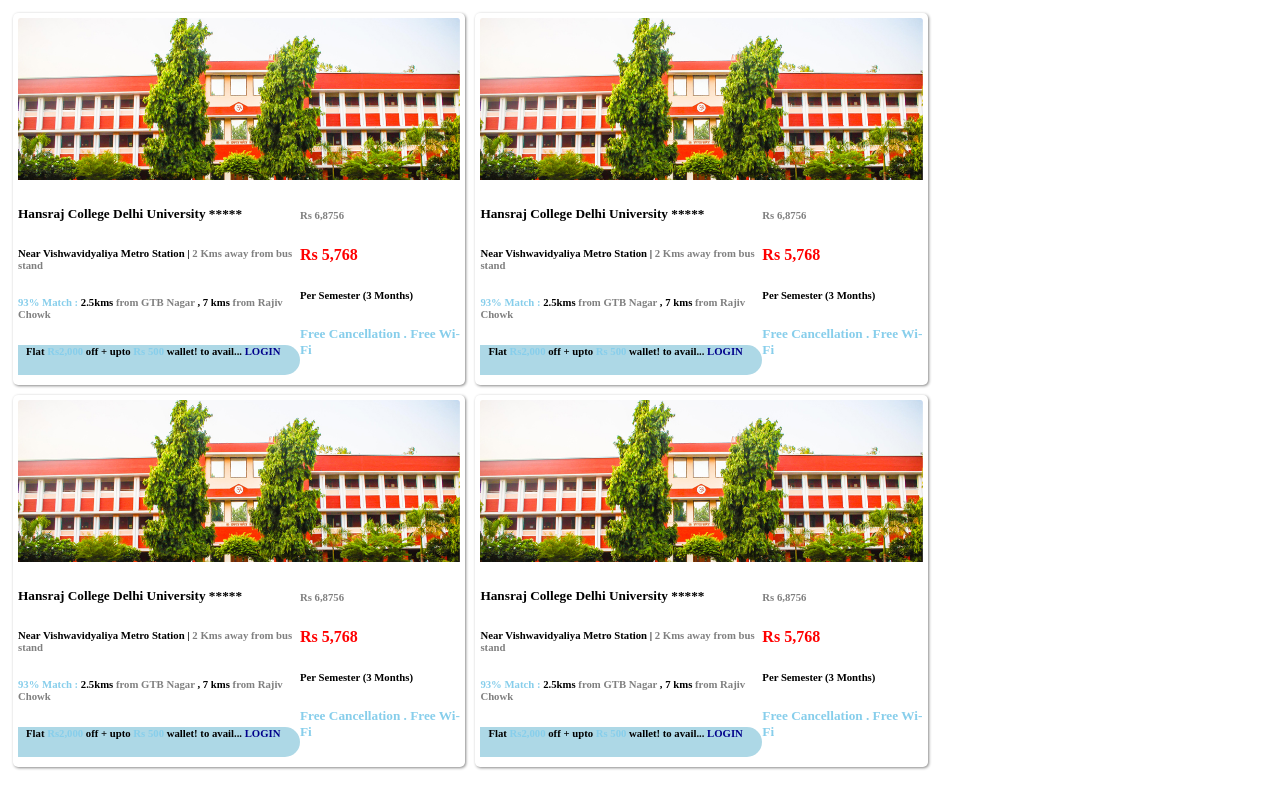
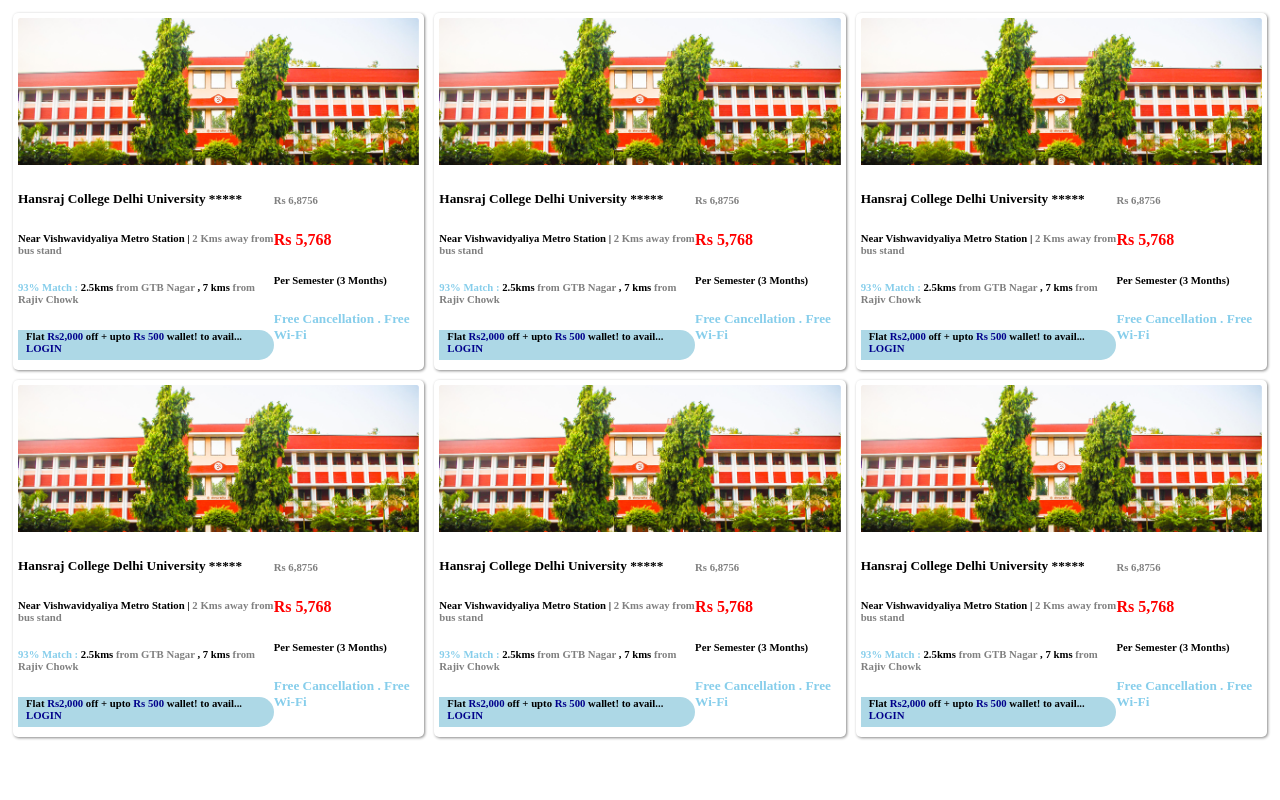
Before and after one commit to Aakash-kumar-123/collegedunia, a plain HTML site: page index.html in a window 1280 px wide. Drawn offline with Linux system fonts and the light colour scheme.

Commit message:
new modification in cards design

```diff
--- a/index.html
+++ b/index.html
@@ -15,7 +15,7 @@
 	<h6>Near Vishwavidyaliya Metro Station |<span class="grey_text"> 2 Kms away from bus stand</span> </h6>
 	<h6><span class="blue_text">93% Match :</span> 2.5kms <span class="grey_text">from GTB Nagar</span> , 7 kms <span class="grey_text">from Rajiv Chowk</span></h6>
 	<div class="light_strip">
-		<h6>Flat <span class="blue_text">Rs2,000</span> off + upto <span class="blue_text">Rs 500</span> wallet! to avail... <span class="darkblue_text">LOGIN</span></h6>
+		<h6>Flat <span class="darkblue_text">Rs2,000</span> off + upto <span class="darkblue_text">Rs 500</span> wallet! to avail... <span class="darkblue_text">LOGIN</span></h6>
 	</div>
 	</div>
 	<div>
@@ -34,7 +34,26 @@
 	<h6>Near Vishwavidyaliya Metro Station |<span class="grey_text"> 2 Kms away from bus stand</span> </h6>
 	<h6><span class="blue_text">93% Match :</span> 2.5kms <span class="grey_text">from GTB Nagar</span> , 7 kms <span class="grey_text">from Rajiv Chowk</span></h6>
 	<div class="light_strip">
-		<h6>Flat <span class="blue_text">Rs2,000</span> off + upto <span class="blue_text">Rs 500</span> wallet! to avail... <span class="darkblue_text">LOGIN</span></h6>
+		<h6>Flat <span class="darkblue_text">Rs2,000</span> off + upto <span class="darkblue_text">Rs 500</span> wallet! to avail... <span class="darkblue_text">LOGIN</span></h6>
+	</div>
+	</div>
+	<div>
+		<h6 class="grey_text">Rs 6,8756</h6>
+		<h4 class="red_text">Rs 5,768</h4>
+		<h6>Per Semester (3 Months)</h6>
+		<h5 class="blue_text">Free Cancellation . Free Wi-Fi</h5>
+	</div>
+	</div>
+</div>
+<div class="card_design">
+	<img src="./college.jpg">
+	<div class="adjacent_text">
+	<div>
+	<h5>Hansraj College Delhi University <span>*****</span></h5>
+	<h6>Near Vishwavidyaliya Metro Station |<span class="grey_text"> 2 Kms away from bus stand</span> </h6>
+	<h6><span class="blue_text">93% Match :</span> 2.5kms <span class="grey_text">from GTB Nagar</span> , 7 kms <span class="grey_text">from Rajiv Chowk</span></h6>
+	<div class="light_strip">
+		<h6>Flat <span class="darkblue_text">Rs2,000</span> off + upto <span class="darkblue_text">Rs 500</span> wallet! to avail... <span class="darkblue_text">LOGIN</span></h6>
 	</div>
 	</div>
 	<div>
@@ -55,7 +74,7 @@
 	<h6>Near Vishwavidyaliya Metro Station |<span class="grey_text"> 2 Kms away from bus stand</span> </h6>
 	<h6><span class="blue_text">93% Match :</span> 2.5kms <span class="grey_text">from GTB Nagar</span> , 7 kms <span class="grey_text">from Rajiv Chowk</span></h6>
 	<div class="light_strip">
-		<h6>Flat <span class="blue_text">Rs2,000</span> off + upto <span class="blue_text">Rs 500</span> wallet! to avail... <span class="darkblue_text">LOGIN</span></h6>
+		<h6>Flat <span class="darkblue_text">Rs2,000</span> off + upto <span class="darkblue_text">Rs 500</span> wallet! to avail... <span class="darkblue_text">LOGIN</span></h6>
 	</div>
 	</div>
 	<div>
@@ -74,7 +93,7 @@
 	<h6>Near Vishwavidyaliya Metro Station |<span class="grey_text"> 2 Kms away from bus stand</span> </h6>
 	<h6><span class="blue_text">93% Match :</span> 2.5kms <span class="grey_text">from GTB Nagar</span> , 7 kms <span class="grey_text">from Rajiv Chowk</span></h6>
 	<div class="light_strip">
-		<h6>Flat <span class="blue_text">Rs2,000</span> off + upto <span class="blue_text">Rs 500</span> wallet! to avail... <span class="darkblue_text">LOGIN</span></h6>
+		<h6>Flat <span class="darkblue_text">Rs2,000</span> off + upto <span class="darkblue_text">Rs 500</span> wallet! to avail... <span class="darkblue_text">LOGIN</span></h6>
 	</div>
 	</div>
 	<div>
@@ -85,7 +104,27 @@
 	</div>
 	</div>
 	</div>
+<div class="card_design">
+	<img src="./college.jpg">
+	<div class="adjacent_text">
+	<div>
+	<h5>Hansraj College Delhi University <span>*****</span></h5>
+	<h6>Near Vishwavidyaliya Metro Station |<span class="grey_text"> 2 Kms away from bus stand</span> </h6>
+	<h6><span class="blue_text">93% Match :</span> 2.5kms <span class="grey_text">from GTB Nagar</span> , 7 kms <span class="grey_text">from Rajiv Chowk</span></h6>
+	<div class="light_strip">
+		<h6>Flat <span class="darkblue_text">Rs2,000</span> off + upto <span class="darkblue_text">Rs 500</span> wallet! to avail... <span class="darkblue_text">LOGIN</span></h6>
 	</div>
+	</div>
+	<div>
+		<h6 class="grey_text">Rs 6,8756</h6>
+		<h4 class="red_text">Rs 5,768</h4>
+		<h6>Per Semester (3 Months)</h6>
+		<h5 class="blue_text">Free Cancellation . Free Wi-Fi</h5>
+	</div>
+	</div>
+</div>
+</div>
+
 </div>
 </body>
 </html>
--- a/style.css
+++ b/style.css
@@ -34,5 +34,4 @@ div img{
 }
 .card_align{
 	display: flex;
-	margin: auto;
 }
```
